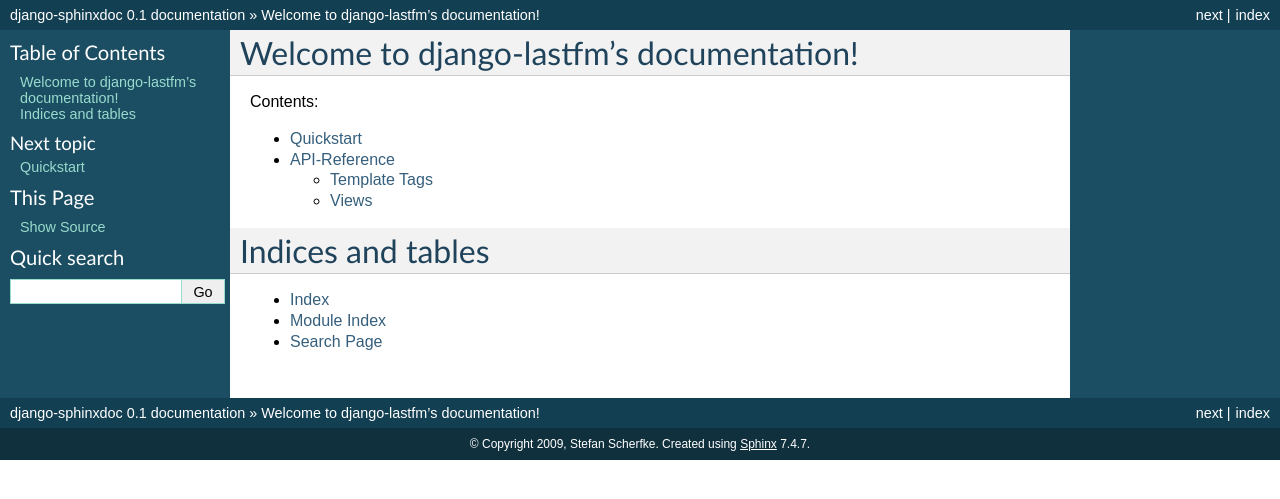
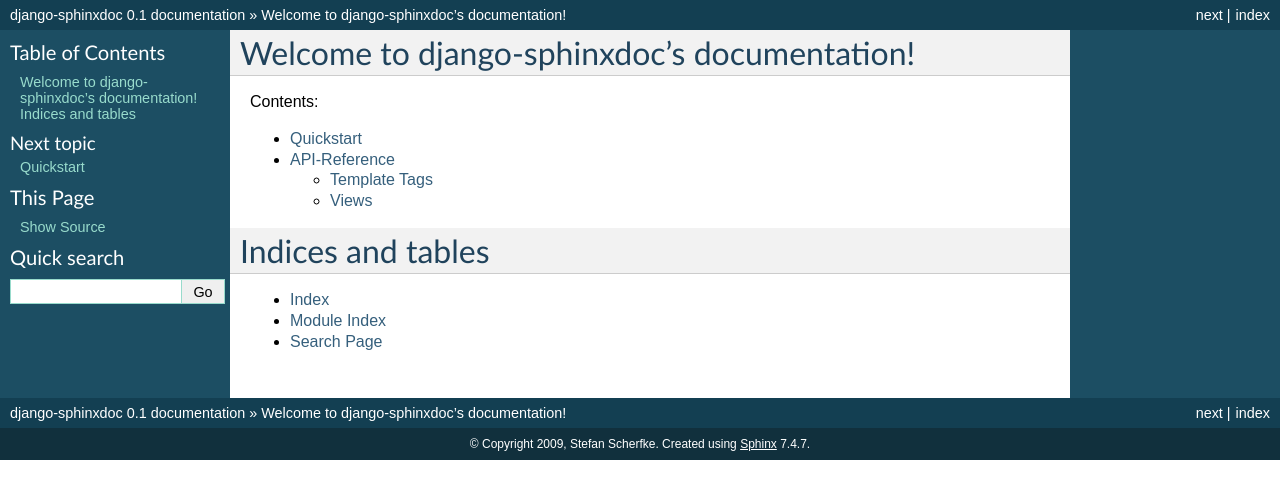
Before and after one commit to insurgency/django-sphinxdoc, a Sphinx documentation site: the page built from doc/index.txt, in a window 1280 px wide. Shown: the top 499 px of the page. Built offline with Sphinx 7.4.7, drawn with Linux system fonts in a browser that asks for light colours.

Commit message:
Doc fixes

```diff
--- a/doc/index.txt
+++ b/doc/index.txt
@@ -1,10 +1,10 @@
-.. django-lastfm documentation master file, created by
+.. django-sphinxdoc documentation master file, created by
    sphinx-quickstart on Fri Nov 27 10:35:57 2009.
    You can adapt this file completely to your liking, but it should at least
    contain the root `toctree` directive.
 
-Welcome to django-lastfm's documentation!
-=========================================
+Welcome to django-sphinxdoc's documentation!
+============================================
 
 Contents:
 
```
Also changed, not shown: 1 other file.
